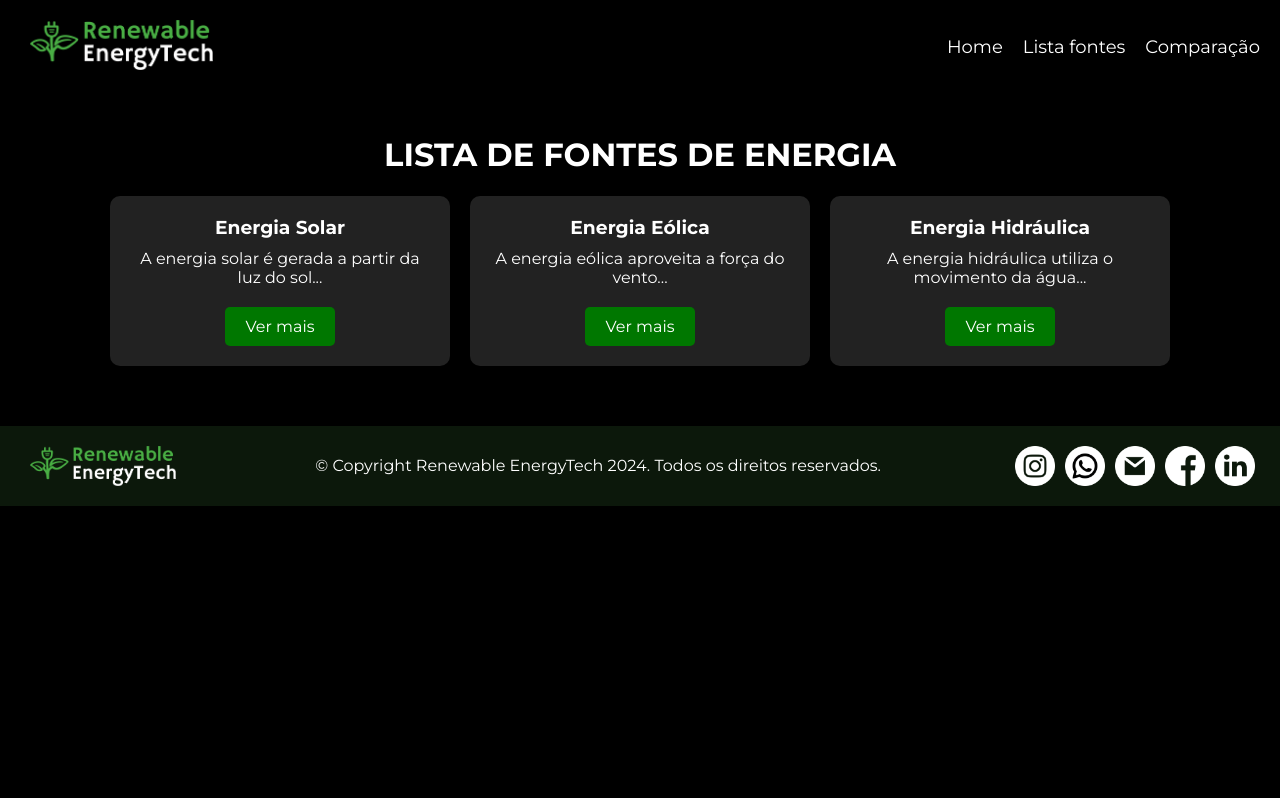
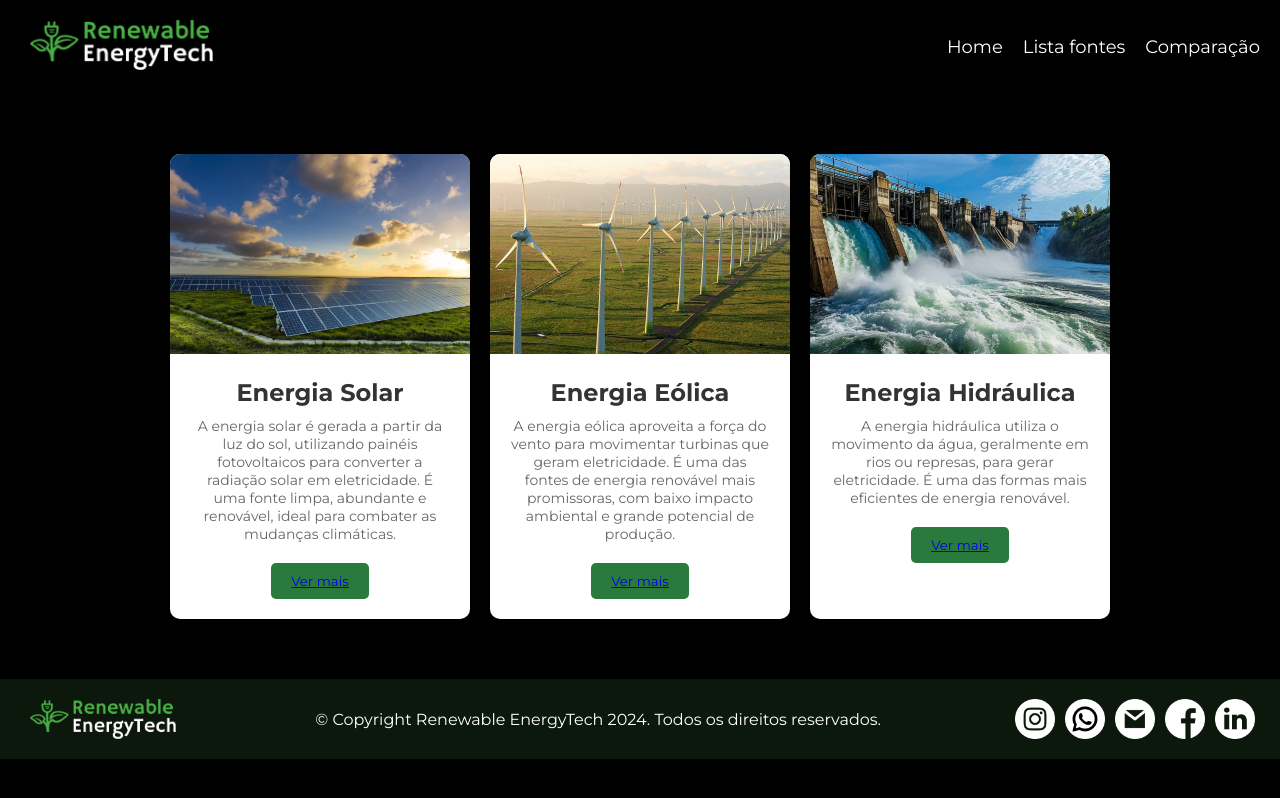
Before and after one commit to MilenaCodinhoto/GS-Web, a React (Vite) app: page /listafontes in a window 1280 px wide. Built offline with nearby package versions, Linux system fonts and the light colour scheme.

Commit message:
estilizando a pag lista fontes

```diff
--- a/src/components/Nav.jsx
+++ b/src/components/Nav.jsx
@@ -11,8 +11,8 @@ const Nav =()=>{
             </div>
             <ul className="nav-menu">
               <li className="menu-item"><Link to="/">Home</Link></li>
-              <li className="menu-item"><Link to="/sobre">Lista fontes</Link></li>
-              <li className="menu-item"><Link to="/solucao">Comparação</Link></li>
+              <li className="menu-item"><Link to="/listafontes">Lista fontes</Link></li>
+              <li className="menu-item"><Link to="/comparacao">Comparação</Link></li>
             </ul>
           </header>
           </NavStyle>
--- /dev/null
+++ b/src/css/ListafontesStyle.jsx
@@ -0,0 +1,62 @@
+import styled from "styled-components";
+
+export const ListaFontesStyle=styled.div`
+    .container {
+    display: flex;
+    justify-content: center;
+    gap: 20px;
+    margin: 50px auto;
+    padding: 10px;
+    flex-wrap: wrap;
+    }
+
+    .card {
+    background-color: white;
+    border-radius: 10px;
+    box-shadow: 0 4px 6px rgba(0, 0, 0, 0.1);
+    overflow: hidden;
+    width: 300px;
+    text-align: center;
+    transition: transform 0.3s ease;
+    }
+
+    .card:hover {
+    transform: scale(1.05);
+    }
+
+    .card img {
+    width: 100%;
+    height: 200px;
+    object-fit: cover;
+    }
+
+    .card-content {
+    padding: 20px;
+    }
+
+    .card-content h2 {
+    margin: 0 0 10px;
+    color: #333;
+    }
+
+    .card-content p {
+    font-size: 14px;
+    color: #666;
+    margin: 0 0 20px;
+    }
+
+    .card-content button {
+    background-color: #2b7a3d;
+    color: white;
+    border: none;
+    padding: 10px 20px;
+    border-radius: 5px;
+    cursor: pointer;
+    transition: background-color 0.3s ease;
+    }
+
+    .card-content button:hover {
+    background-color: #1f5a2a;
+    }
+
+`
--- a/src/routes/ListaFontes.jsx
+++ b/src/routes/ListaFontes.jsx
@@ -1,43 +1,67 @@
-import styled from "styled-components";
-import Card from "../components/Card";
+import { ListaFontesStyle } from '../css/ListafontesStyle'
+import {Link} from 'react-router-dom'
+import ImgSolar from '../images/lista-solar.jpg'
+import ImgEolica from '../images/lista-eolica.jpg'
+import ImgHidraulica from '../images/lista-hidraulica.webp'
 
-const Container = styled.div`
-  text-align: center;
-  padding: 20px;
-  background-color: #000;
-  color: #fff;
-`;
 
-const CardContainer = styled.div`
-  display: flex;
-  justify-content: center;
-  gap: 20px;
-  margin-top: 20px;
-`;
 
-function Home() {
+function ListaFontes() {
   return (
-    <Container>
-      <h1>LISTA DE FONTES DE ENERGIA</h1>
-      <CardContainer>
-        <Card
-          title="Energia Solar"
-          description="A energia solar é gerada a partir da luz do sol..."
-          link="/detalhes/solar"
-        />
-        <Card
-          title="Energia Eólica"
-          description="A energia eólica aproveita a força do vento..."
-          link="/detalhes/eólica"
-        />
-        <Card
-          title="Energia Hidráulica"
-          description="A energia hidráulica utiliza o movimento da água..."
-          link="/detalhes/hidráulica"
-        />
-      </CardContainer>
-    </Container>
+    <ListaFontesStyle>
+      <div className="container">
+        <div className="card">
+          <img
+            src= {ImgSolar}
+            alt="Energia Solar"
+          />
+          <div className="card-content">
+            <h2>Energia Solar</h2>
+            <p>
+              A energia solar é gerada a partir da luz do sol, utilizando painéis
+              fotovoltaicos para converter a radiação solar em eletricidade. É
+              uma fonte limpa, abundante e renovável, ideal para combater as
+              mudanças climáticas.
+            </p>
+            <button><Link to="/listafontes/solar">Ver mais</Link></button>
+          </div>
+        </div>
+
+        <div className="card">
+          <img
+            src= {ImgEolica}
+            alt="Energia Eólica"
+          />
+          <div className="card-content">
+            <h2>Energia Eólica</h2>
+            <p>
+              A energia eólica aproveita a força do vento para movimentar
+              turbinas que geram eletricidade. É uma das fontes de energia
+              renovável mais promissoras, com baixo impacto ambiental e grande
+              potencial de produção.
+            </p>
+            <button><Link to="/listafontes/eolica">Ver mais</Link></button>
+          </div>
+        </div>
+
+        <div className="card">
+          <img
+            src= {ImgHidraulica}
+            alt="Energia Hidráulica"
+          />
+          <div className="card-content">
+            <h2>Energia Hidráulica</h2>
+            <p>
+              A energia hidráulica utiliza o movimento da água, geralmente em
+              rios ou represas, para gerar eletricidade. É uma das formas mais
+              eficientes de energia renovável.
+            </p>
+            <button><Link to="/listafontes/hidraulica">Ver mais</Link></button>
+          </div>
+        </div>
+      </div>
+    </ListaFontesStyle>
   );
 }
 
-export default Home;
+export default ListaFontes;
--- a/src/routes/detalhes/Solar.jsx
+++ b/src/routes/detalhes/Solar.jsx
@@ -1,21 +1,137 @@
 import styled from "styled-components";
 
 const Container = styled.div`
+  background-color: #000;
+  color: #fff;
+  font-family: Arial, sans-serif;
   text-align: center;
   padding: 20px;
-  background-color: #000;
-  color: #fff;
+`;
 
-  h1 {
+const MainContent = styled.div`
+  display: flex;
+  align-items: center;
+  justify-content: center;
+  flex-wrap: wrap;
+  margin-top: 30px;
+`;
+
+const LeftSection = styled.div`
+  flex: 1;
+  max-width: 500px;
+  text-align: left;
+  padding: 20px;
+
+  h2 {
+    font-size: 28px;
+    color: #00ff00;
+  }
+
+  p {
+    margin-top: 10px;
+    line-height: 1.6;
+  }
+`;
+
+const RightSection = styled.div`
+  flex: 1;
+  max-width: 500px;
+  text-align: center;
+
+  img {
+    width: 100%;
+    max-width: 400px;
+    border-radius: 10px;
+  }
+`;
+
+const Section = styled.section`
+  margin-top: 50px;
+
+  h3 {
+    font-size: 22px;
     color: #ffd700;
+  }
+
+  p {
+    margin-top: 10px;
+    line-height: 1.6;
+    padding: 0 20px;
+  }
+`;
+
+const HighlightSection = styled(Section)`
+  background-color: #111;
+  padding: 20px;
+  margin: 50px 0;
+  border-radius: 10px;
+
+  h3 {
+    font-size: 24px;
+    color: #00ff00;
+  }
+
+  a {
+    display: inline-block;
+    margin-top: 20px;
+    padding: 10px 20px;
+    background-color: #007700;
+    color: #fff;
+    text-decoration: none;
+    border-radius: 5px;
+
+    &:hover {
+      background-color: #00aa00;
+    }
   }
 `;
 
 function DetalhesSolar() {
   return (
     <Container>
-      <h1>Energia Solar</h1>
-      <p>A energia solar é gerada a partir da luz do sol...</p>
+      <MainContent>
+        <LeftSection>
+          <h2>Energia Solar</h2>
+          <p>
+            A energia solar fotovoltaica é capturada por meio de células solares (ou painéis solares) que convertem a luz do sol em eletricidade. O processo começa quando os fótons da luz solar atingem a célula solar e excitam os elétrons de um material semicondutor, como o silício, criando uma corrente elétrica.
+          </p>
+          <p>
+            Além disso, a energia solar térmica usa coletores solares para aquecer água ou outro fluido, que pode ser utilizado para aquecimento ou até para geração de eletricidade em sistemas de energia solar concentrada.
+          </p>
+        </LeftSection>
+        <RightSection>
+          <img src="https://via.placeholder.com/400x300" alt="Energia Solar" />
+        </RightSection>
+      </MainContent>
+
+      <Section>
+        <h3>Benefícios</h3>
+        <p>
+          A energia solar traz diversos benefícios para o meio ambiente e a sociedade. Reduz as emissões de gases de efeito estufa, contribui para a mitigação das mudanças climáticas e é uma fonte renovável e inesgotável.
+        </p>
+      </Section>
+
+      <Section>
+        <h3>Impactos Ambientais</h3>
+        <p>
+          Apesar de ser uma fonte renovável, a energia solar apresenta desafios, como a fabricação de painéis solares que pode gerar resíduos tóxicos e o impacto em grandes áreas de terra.
+        </p>
+      </Section>
+
+      <Section>
+        <h3>Acessibilidade em Diferentes Regiões</h3>
+        <p>
+          A energia solar é eficaz em regiões com boa incidência de luz solar, como áreas tropicais e desérticas. Tecnologias modernas tornam viável sua utilização em climas variados.
+        </p>
+      </Section>
+
+      <HighlightSection>
+        <h3>Explore as Diferenças e Tome uma Decisão Consciente!</h3>
+        <p>
+          Cada fonte de energia tem seus próprios benefícios e desafios. Compare suas opções para encontrar a que melhor atende às suas necessidades e contribua para um futuro sustentável.
+        </p>
+        <a href="/comparacao">Acesse agora a nossa Página de Comparação</a>
+      </HighlightSection>
     </Container>
   );
 }
```
